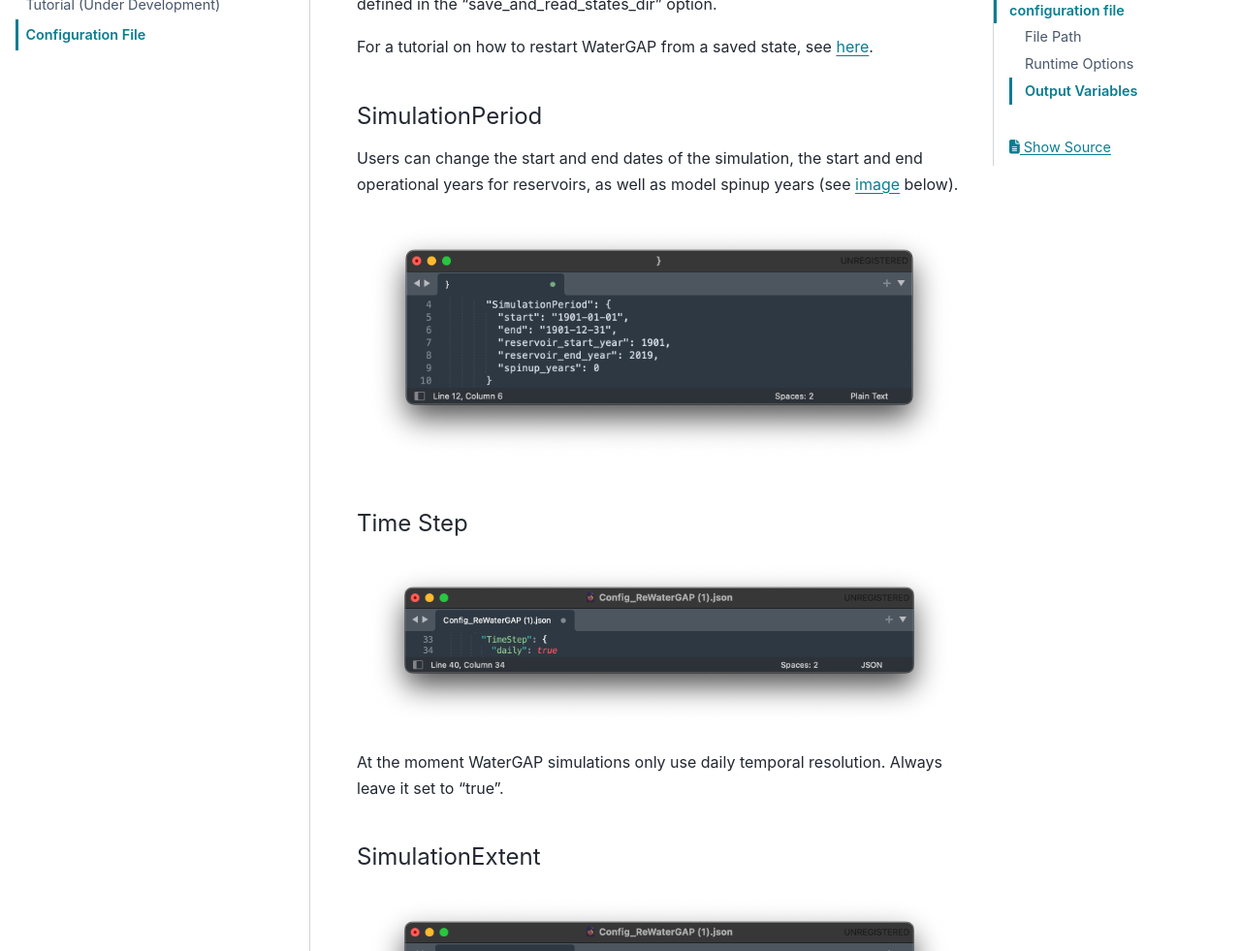
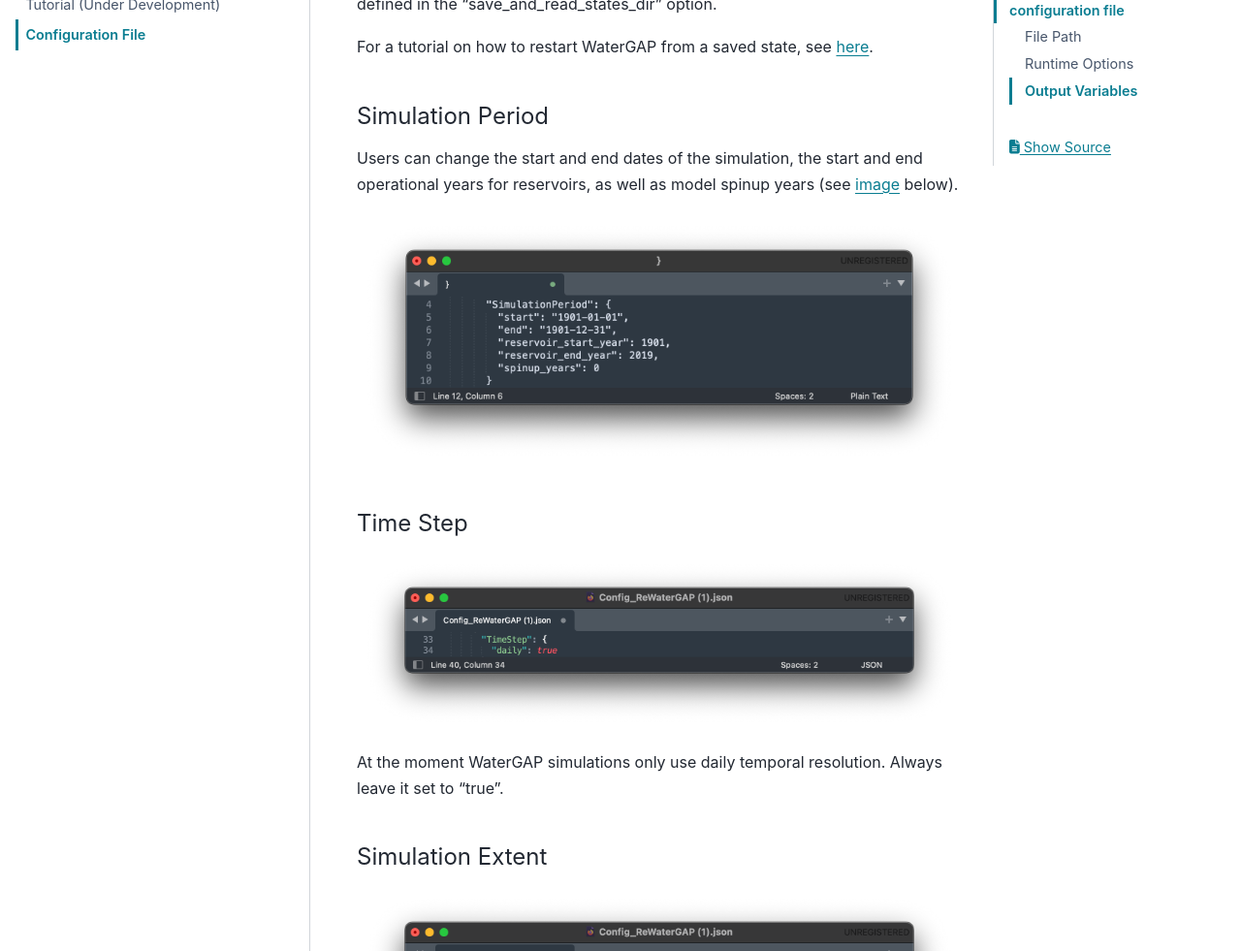
Before and after one commit to HydrologyFrankfurt/ReWaterGAP, a Sphinx documentation site: the page built from docs/user_guide/configuration_file.rst, in a window 1280 px wide and 1400 px high, scrolled down 3253 px. Shown: the part 155-1136 px from the top of the window at 97% size. Built offline with Sphinx 7.4.7 and the PyData theme 0.15.4, drawn with Linux system fonts in a browser that asks for light colours; pages that are not in the unit, such as notebooks, are missing from menus.

Commit message:
Update configuration_file.rst

```diff
--- a/docs/user_guide/configuration_file.rst
+++ b/docs/user_guide/configuration_file.rst
@@ -75,8 +75,8 @@ The directory to save saved states (storages, fluxes, etc.) can be defined in th
 
 For a tutorial on how to restart WaterGAP from a saved state, see :ref:`here <restart_from_saved_state>`.
 
-SimulationPeriod
-++++++++++++++++
+Simulation Period
++++++++++++++++++
 
 Users can change the start and end dates of the simulation, the start and end operational years for reservoirs, as well as model spinup years (see :ref:`image <simulation_period>` below).
 
@@ -91,8 +91,8 @@ Time Step
 
 At the moment WaterGAP simulations only use daily temporal resolution. Always leave it set to "true".
 
-SimulationExtent
-++++++++++++++++
+Simulation Extent
++++++++++++++++++
 
 .. _sim_extent:
 
```
